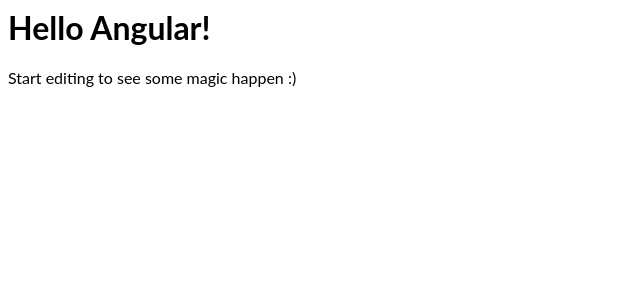
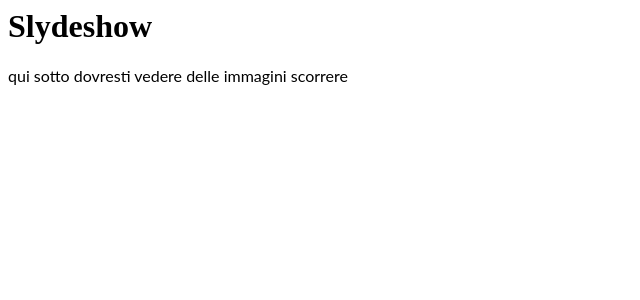
Before and after one commit to GiacomoTosin/gt-immagini, an Angular app: page / in a window 1280 px wide. Shown: the top 300 px of the page, without its empty margins (0-640 px from the left). Built offline with nearby package versions, Linux system fonts and the light colour scheme.

Commit message:
1 file modified

```diff
--- a/src/app/app.component.html
+++ b/src/app/app.component.html
@@ -1,4 +1,4 @@
-<hello name="{{ name }}"></hello>
+<h1>Slydeshow</h1>
 <p>
-  Start editing to see some magic happen :)
+  qui sotto dovresti vedere delle immagini scorrere
 </p>
```
